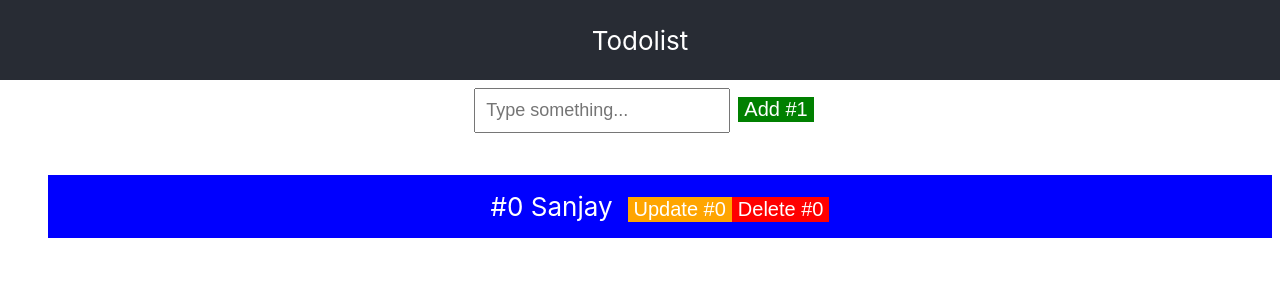
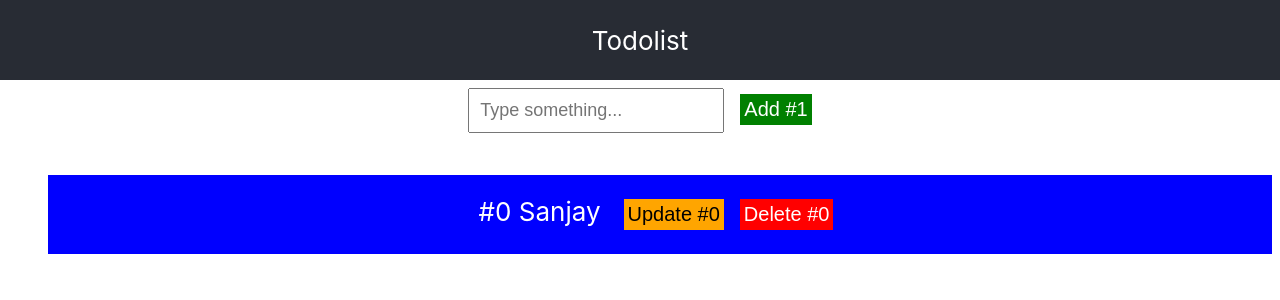
Before and after one commit to SanjayDevTech/react-todo-list, a React (Create React App) app: page / in a window 1280 px wide. Shown: the top 300 px of the page. Built offline with nearby package versions, Linux system fonts and the light colour scheme.

Commit message:
Separated components in its own file

```diff
--- a/src/App.css
+++ b/src/App.css
@@ -1,17 +1,6 @@
 .App {
   text-align: center;
   height: 100vh;
-}
-
-.App-logo {
-  height: 40vmin;
-  pointer-events: none;
-}
-
-@media (prefers-reduced-motion: no-preference) {
-  .App-logo {
-    animation: App-logo-spin infinite 20s linear;
-  }
 }
 
 .App-header {
@@ -61,14 +50,6 @@
   margin: 8px;
 }
 
-.App-btn-add {
-  color: white;
-  background-color: green;
-  border: none;
-  font-size: 25px;
-  margin: 8px;
-}
-
 .App-body {
   background-color: #fff;
   height: 100%;
@@ -77,16 +58,3 @@
   font-size: calc(10px + 2vmin);
   color: white;
 }
-
-.App-link {
-  color: #61dafb;
-}
-
-@keyframes App-logo-spin {
-  from {
-    transform: rotate(0deg);
-  }
-  to {
-    transform: rotate(360deg);
-  }
-}
--- a/src/App.tsx
+++ b/src/App.tsx
@@ -1,20 +1,10 @@
 import './App.css';
 import { useState } from 'react';
-import styled from "styled-components";
+import StyledButton from './components/StyledButton';
+import Todo from './components/Todo';
+import StyledInput from './components/StyledInput';
 
-interface Props {
-  color?: string;
-  bg?: string;
-}
-
-const Button = styled.button<Props>`
-  color: ${props => props.color || "white"};
-  background-color: ${props => props.bg || "green"};
-  border: none;
-  font-size: 20px;
-`;
-
-const App: React.FC = () => {
+const App = () => {
   const [text, setText] = useState("");
   const [count, setCount] = useState(1);
   const [todos, setTodos] = useState([{id: 0, title: "Sanjay"}]);
@@ -53,18 +43,12 @@ const App: React.FC = () => {
       <header className="App-header">Todolist</header>
       <main className="App-body">
       <div>
-      <input className="App-input" placeholder="Type something..." onChange={(e) => setText(e.target.value)} value={text}/>
-      <Button bg="green" onClick={addTodo}>Add #{count}</Button>
+      <StyledInput placeholder="Type something..." onChange={(e) => setText(e.target.value)} value={text}/>
+      <StyledButton bg="green" onClick={addTodo}>Add #{count}</StyledButton>
       </div>
       <ul className="App-list-container">
       {todos.map((todo, index) => (
-        <li key={todo.id} className="App-item">
-        <div className="App-item-content">
-        #{todo.id} {todo.title}
-        </div>
-        <Button bg="orange" onClick={() => updateTodo(index)}>Update #{todo.id}</Button>
-        <Button bg="red" onClick={() => deleteTodo(index)}>Delete #{todo.id}</Button>
-        </li>
+        <Todo key={todo.id} updateTodo={updateTodo} deleteTodo={deleteTodo} todo={todo} index={index}/>
       ))}
       </ul>
       </main>
--- /dev/null
+++ b/src/components/StyledButton.tsx
@@ -0,0 +1,17 @@
+import styled from "styled-components";
+
+interface Props {
+  color?: string;
+  bg?: string;
+}
+
+const StyledButton = styled.button<Props>`
+  color: ${props => props.color || "white"};
+  background-color: ${props => props.bg || "green"};
+  border: none;
+  font-size: 20px;
+  margin: 8px;
+  padding: 4px;
+`;
+
+export default StyledButton;
--- /dev/null
+++ b/src/components/StyledInput.tsx
@@ -0,0 +1,8 @@
+import styled from "styled-components";
+const StyledInput = styled.input`
+  font-size: 18px;
+  padding: 10px;
+  margin: 8px;
+`;
+
+export default StyledInput;
--- /dev/null
+++ b/src/components/Todo.tsx
@@ -0,0 +1,21 @@
+import '../App.css';
+import StyledButton from './StyledButton';
+
+interface TodoProps {
+  todo: {id: number, title: string};
+  index: number;
+  updateTodo: (index: number) => void;
+  deleteTodo: (index: number) => void;
+}
+
+const Todo: React.FC<TodoProps> = ({todo, index, updateTodo, deleteTodo}) => (
+  <li className="App-item">
+  <div className="App-item-content">
+  #{todo.id} {todo.title}
+  </div>
+  <StyledButton color="black" bg="orange" onClick={() => updateTodo(index)}>Update #{todo.id}</StyledButton>
+  <StyledButton bg="red" onClick={() => deleteTodo(index)}>Delete #{todo.id}</StyledButton>
+  </li>
+);
+
+export default Todo;
```
